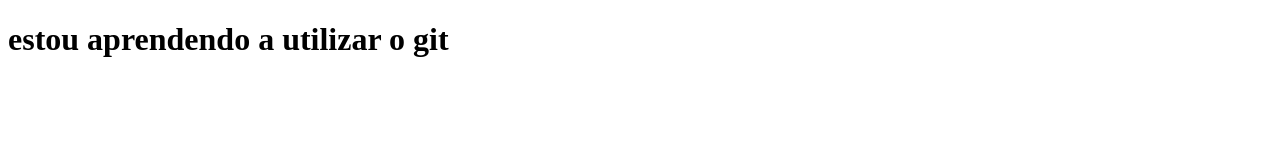
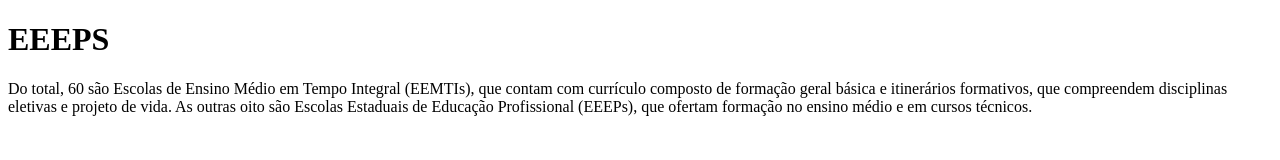
Before and after one commit to GabrielFerreira123/siteescola1, a plain HTML site: page index.html in a window 1280 px wide. Drawn offline with Linux system fonts and the light colour scheme.

Commit message:
CRIEI UM PARAGRAFO
CRIEI

```diff
--- a/index.html
+++ b/index.html
@@ -7,6 +7,8 @@
     <title>website</title>
 </head>
 <body>
- <h1>estou aprendendo a utilizar o git</h1>
+    <h1>EEEPS</h1>
+  <p> Do total, 60 são Escolas de Ensino Médio em Tempo Integral (EEMTIs), que contam com currículo composto de formação geral básica e itinerários formativos, que compreendem disciplinas eletivas e projeto de vida.
+    As outras oito são Escolas Estaduais de Educação Profissional (EEEPs), que ofertam formação no ensino médio e em cursos técnicos. </p>
 </body>
 </html>
```
